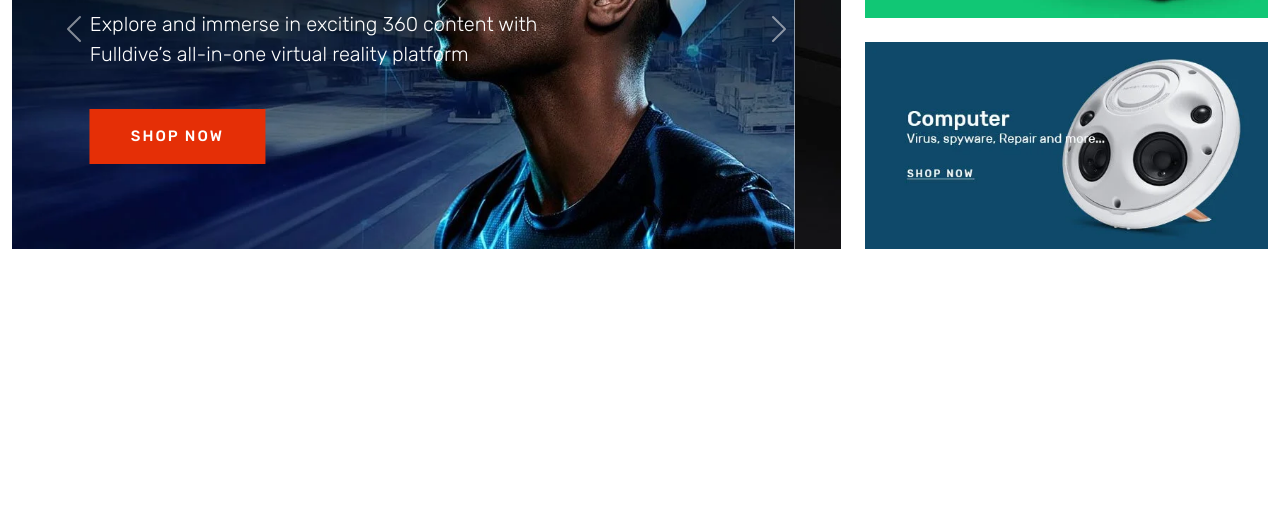
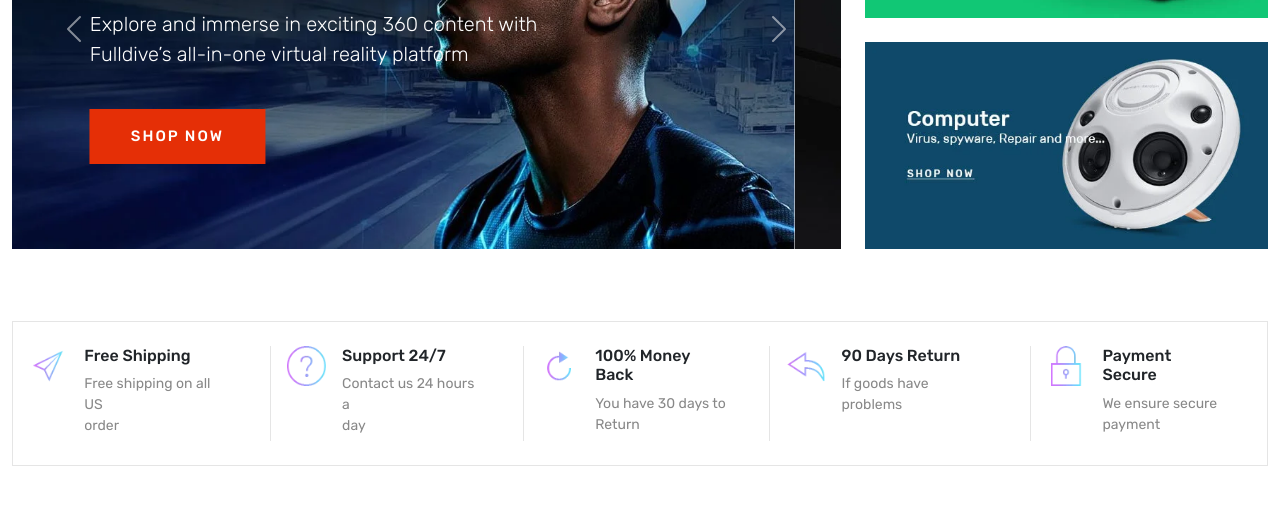
Before and after one commit to kzshaon/Allup-Electronic-website-, a plain HTML site: page index.html in a window 1280 px wide. Shown: the part 471-976 px from the top of the page. Before the commit the page ends 800 px from the top, so only its background shows below. Drawn offline with nearby package versions, Linux system fonts and the light colour scheme.

Commit message:
I've finished services section

```diff
--- a/css/style.css
+++ b/css/style.css
@@ -275,3 +275,34 @@
 .slider-2 a img {
   overflow: hidden;
 }
+
+/* THIS IS SERVICE AREA  */
+
+.service_area {
+  border: 1px solid #e5e5e5;
+}
+.service_icon img {
+  width: 40px;
+}
+.service_text {
+  border-right: 1px solid #e5e5e5;
+  padding-right: 40px;
+}
+.service_text p {
+  margin-bottom: 5px;
+  font-size: 14px;
+  color: #888;
+}
+.payment .service_text {
+  border: none;
+}
+
+@media only screen and (max-width: 991px) {
+  .carouselSlider {
+    margin-bottom: 15px;
+  }
+  .service_area {
+    width: 100%;
+    flex-flow: row wrap;
+  }
+}
--- a/index.html
+++ b/index.html
@@ -227,7 +227,7 @@
       <div class="container-fluid">
         <div class="row">
           <div class="col-lg-8">
-            <div class="carousel slide" id="carouselSlider" data-bs-ride="carousel">
+            <div class="carousel slide carouselSlider" id="carouselSlider" data-bs-ride="carousel">
               <div class="carousel-inner">
                 <div class="carousel-item active">
                   <img class="d-block w-100" src="img/slider-5.webp" alt="">
@@ -266,6 +266,64 @@
       </div>
     </div>
 
+    <!-- THIS IS SERVICE SECTION  -->
+
+    <div class="py-5" id="service_section">
+      <div class="container-fluid">
+        <div class="row">
+          <div class="col-lg-12">
+            <div class="service_area d-flex">
+              <div class="d-flex py-4">
+                <div class="service_icon px-3">
+                  <img class="img-fluid" src="img/icon1.webp" alt="">
+                </div>
+                <div class="service_text">
+                  <h6>Free Shipping</h6>
+                  <p>Free shipping on all US <br> order</p>
+                </div>
+              </div>
+              <div class="d-flex py-4">
+                <div class="service_icon px-3">
+                  <img class="img-fluid" src="img/icon2.webp" alt="">
+                </div>
+                <div class="service_text">
+                  <h6>Support 24/7</h6>
+                  <p>Contact us 24 hours a <br> day</p>
+                </div>
+              </div>
+              <div class="d-flex py-4">
+                <div class="service_icon px-3">
+                  <img class="img-fluid" src="img/icon3.webp" alt="">
+                </div>
+                <div class="service_text">
+                  <h6>100% Money Back</h6>
+                  <p>You have 30 days to <br> Return</p>
+                </div>
+              </div>
+              <div class="d-flex py-4">
+                <div class="service_icon px-3">
+                  <img class="img-fluid" src="img/icon4.webp" alt="">
+                </div>
+                <div class="service_text">
+                  <h6>90 Days Return</h6>
+                  <p>If goods have problems</p>
+                </div>
+              </div>
+              <div class="payment d-flex py-4">
+                <div class="service_icon px-3">
+                  <img class="img-fluid" src="img/icon5.webp" alt="">
+                </div>
+                <div class="service_text">
+                  <h6>Payment Secure</h6>
+                  <p>We ensure secure <br> payment</p>
+                </div>
+              </div>
+            </div>
+          </div>
+        </div>
+      </div>
+    </div>
+
     <!-- BOOTSTRAP JS LINK  -->
     <script
       src="https://cdn.jsdelivr.net/npm/bootstrap@5.2.2/dist/js/bootstrap.bundle.min.js"
```
